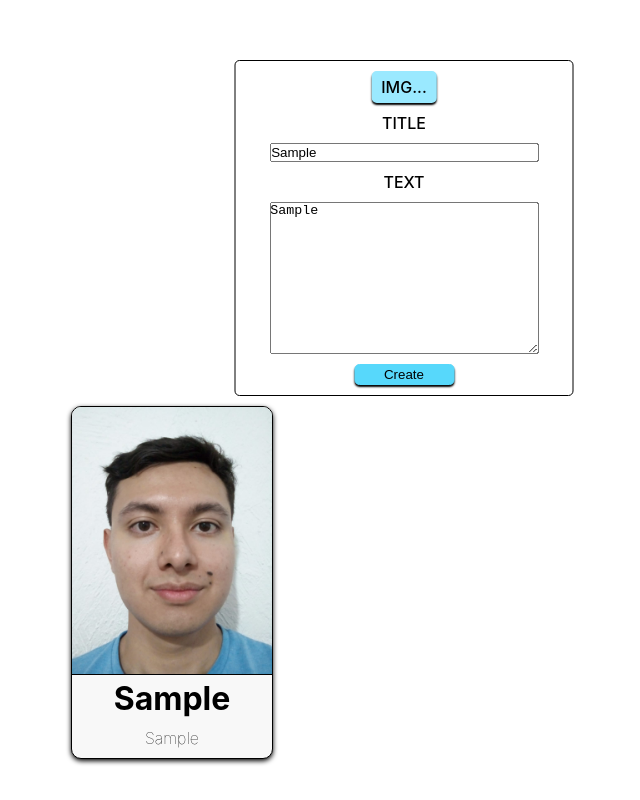
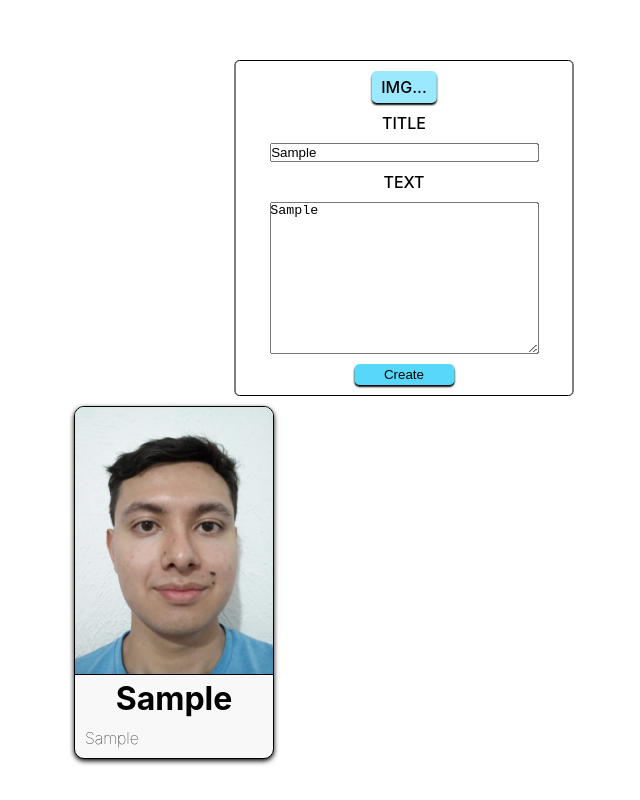
Before and after one commit to Wichosu/card-generator, a React (Create React App) app: page / in a window 1280 px wide. Both pictures are taken after typing "Sample", "Sample" into the empty fields and a click on the button "Create". Shown: the whole page, without its empty margins (236-876 px from the left). Built offline with nearby package versions, Linux system fonts and the light colour scheme.

Commit message:
text moves to new line properly

```diff
--- a/src/styles/Card.css
+++ b/src/styles/Card.css
@@ -1,11 +1,11 @@
 .card-container{
   margin: 10px;
-  width: fit-content;
-  height: fit-content;
+  width: 200px;
   text-align: center;
+  word-wrap: break-word;
+  overflow: hidden;
   border: 1px solid black;
   border-radius: 10px;
-  overflow: hidden;
   background-color: #F8F8F8;
   box-shadow: 0px 2px 5px 0px rgba(0, 0, 0, 10);
 }
@@ -16,6 +16,7 @@
 }
 
 .card-text{
-  margin: 10px 0;
+  margin: 10px;
   font-weight: 100;
+  text-align: left;
 }
```
